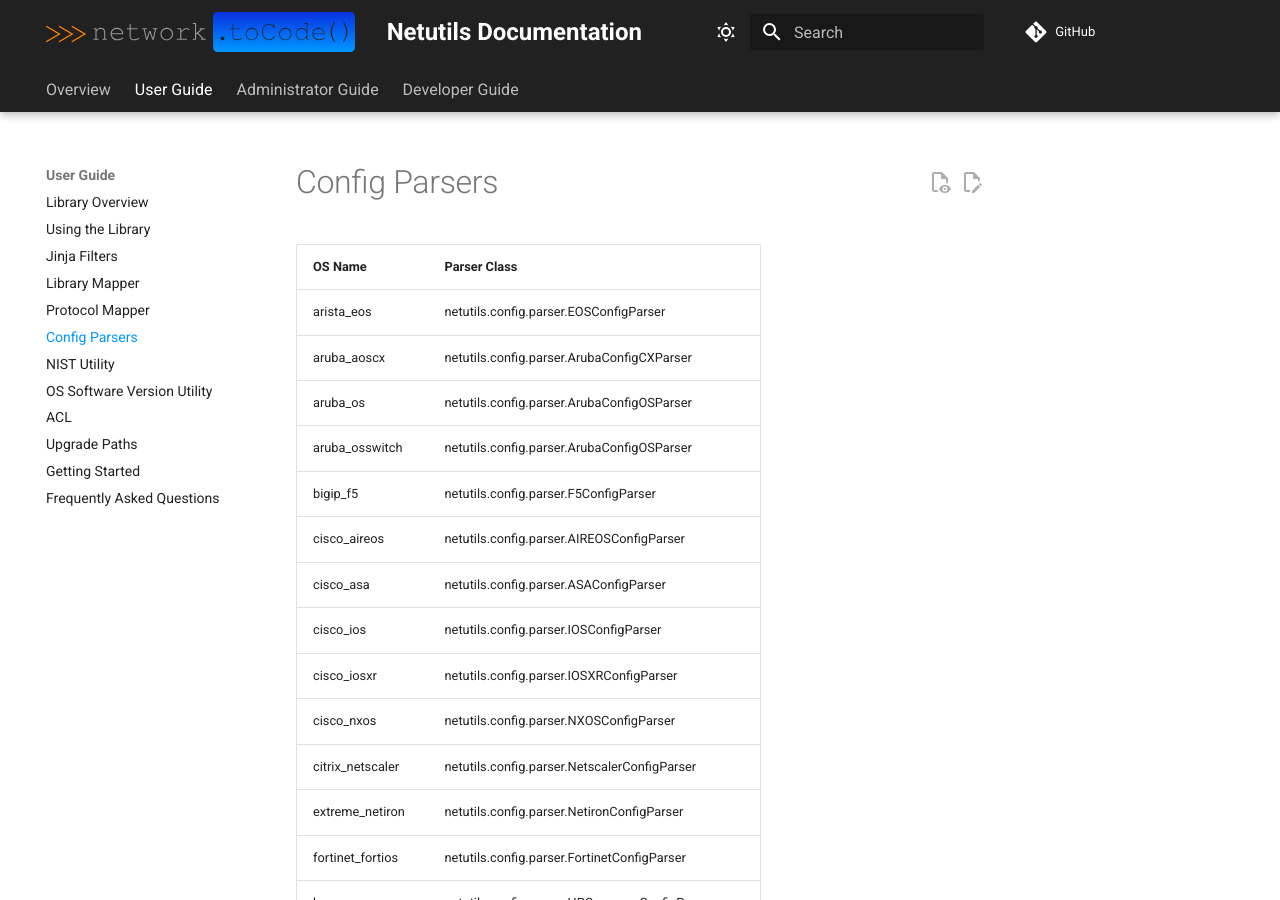
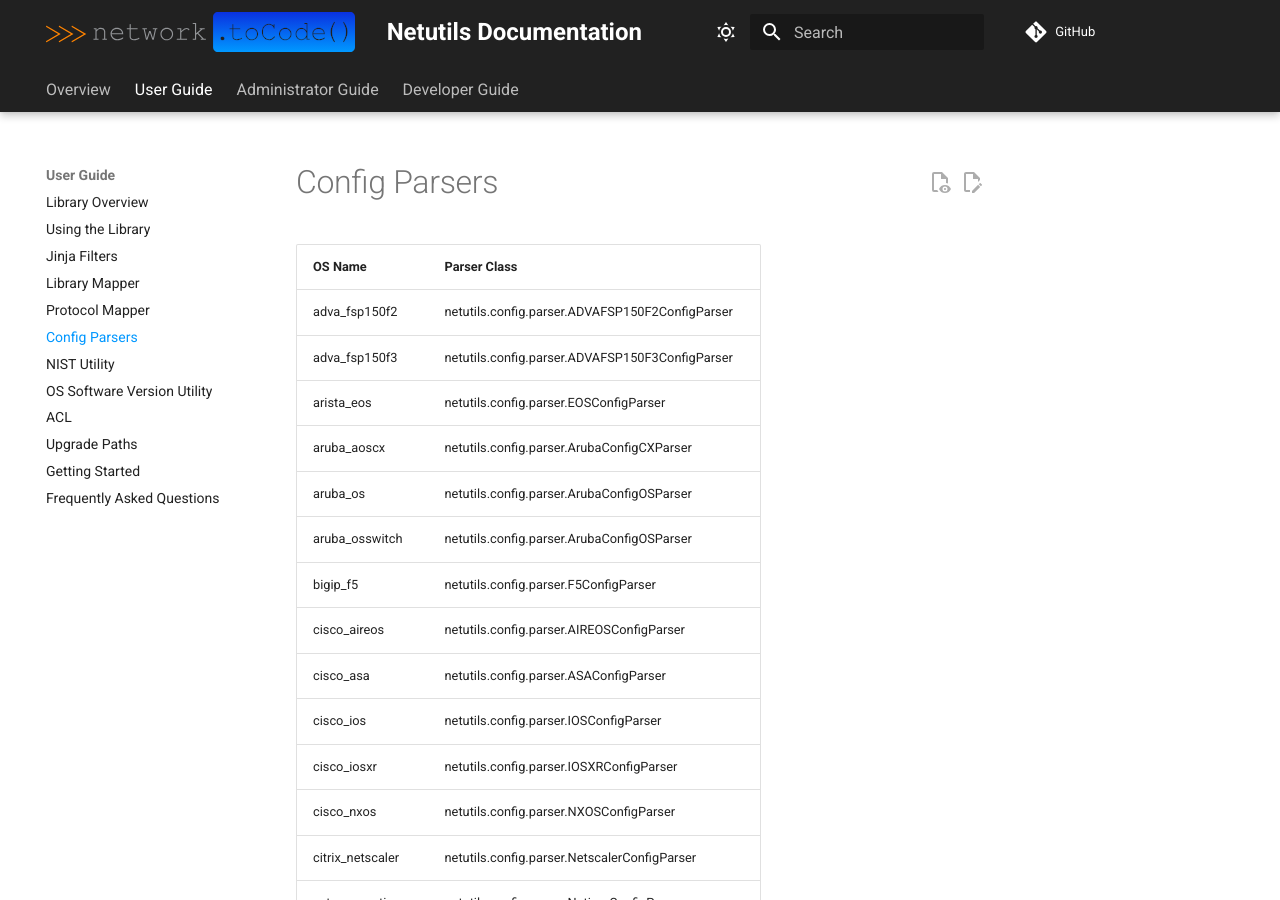
Before and after one commit to networktocode/netutils, an MkDocs documentation site: the page built from docs/dev/include_parser_list.md, in a window 1280 px wide and 900 px high. Built offline with MkDocs 1.6.1 and Material for MkDocs 9.7.7, drawn with Linux system fonts in a browser that asks for light colours; comment, search, counter and statistics services are not loaded.

Commit message:
Ran development_docs.py script.

```diff
--- a/docs/dev/include_parser_list.md
+++ b/docs/dev/include_parser_list.md
@@ -1,5 +1,7 @@
 | OS Name | Parser Class |
 | ---------- | ------ |
+| adva_fsp150f2 | netutils.config.parser.ADVAFSP150F2ConfigParser |
+| adva_fsp150f3 | netutils.config.parser.ADVAFSP150F3ConfigParser |
 | arista_eos | netutils.config.parser.EOSConfigParser |
 | aruba_aoscx | netutils.config.parser.ArubaConfigCXParser |
 | aruba_os | netutils.config.parser.ArubaConfigOSParser |
```
Also changed, not shown: docs/user/lib_mapper/netutilsparser.md (+2 -0 lines), docs/user/lib_mapper/netutilsparser_reverse.md (+2 -0 lines).
